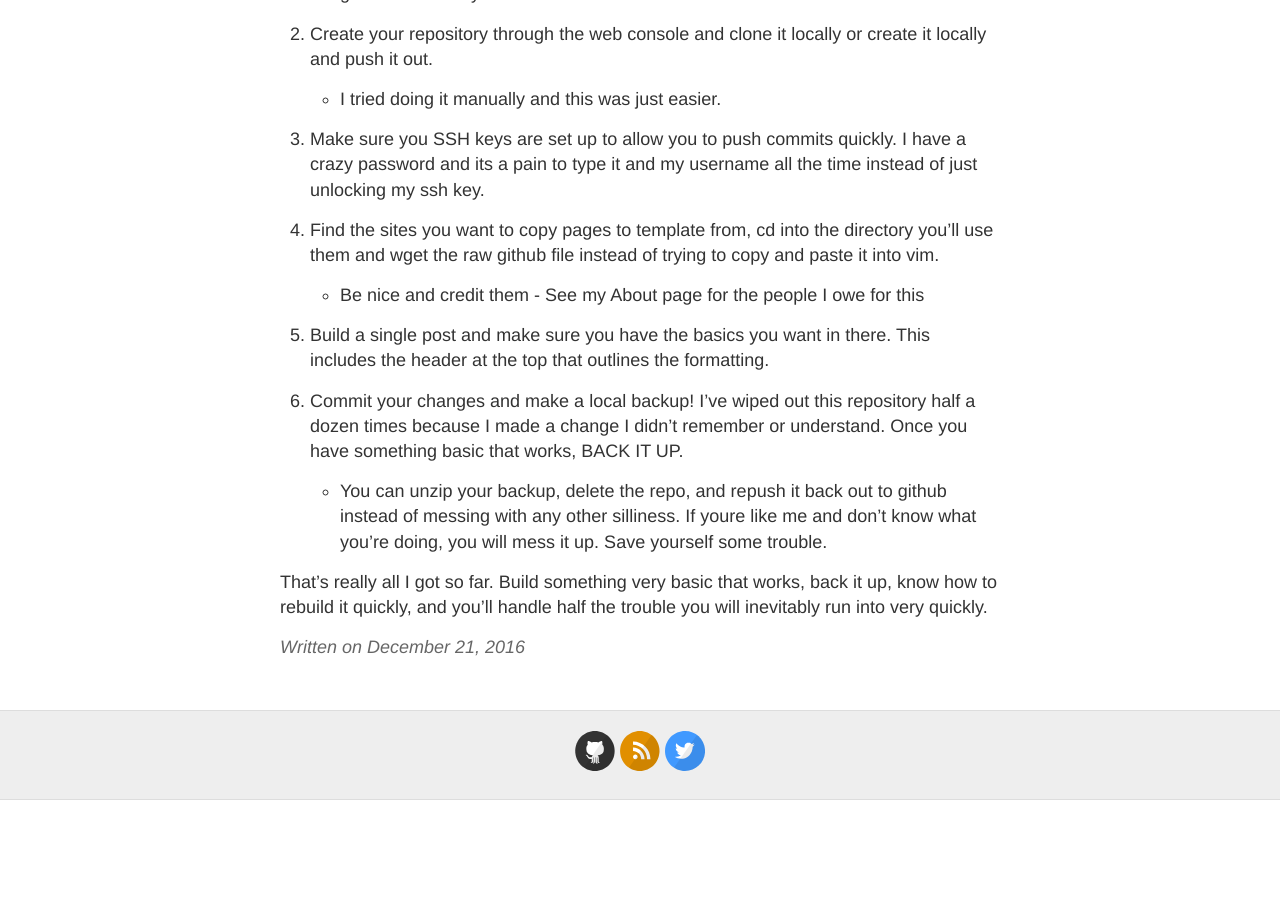
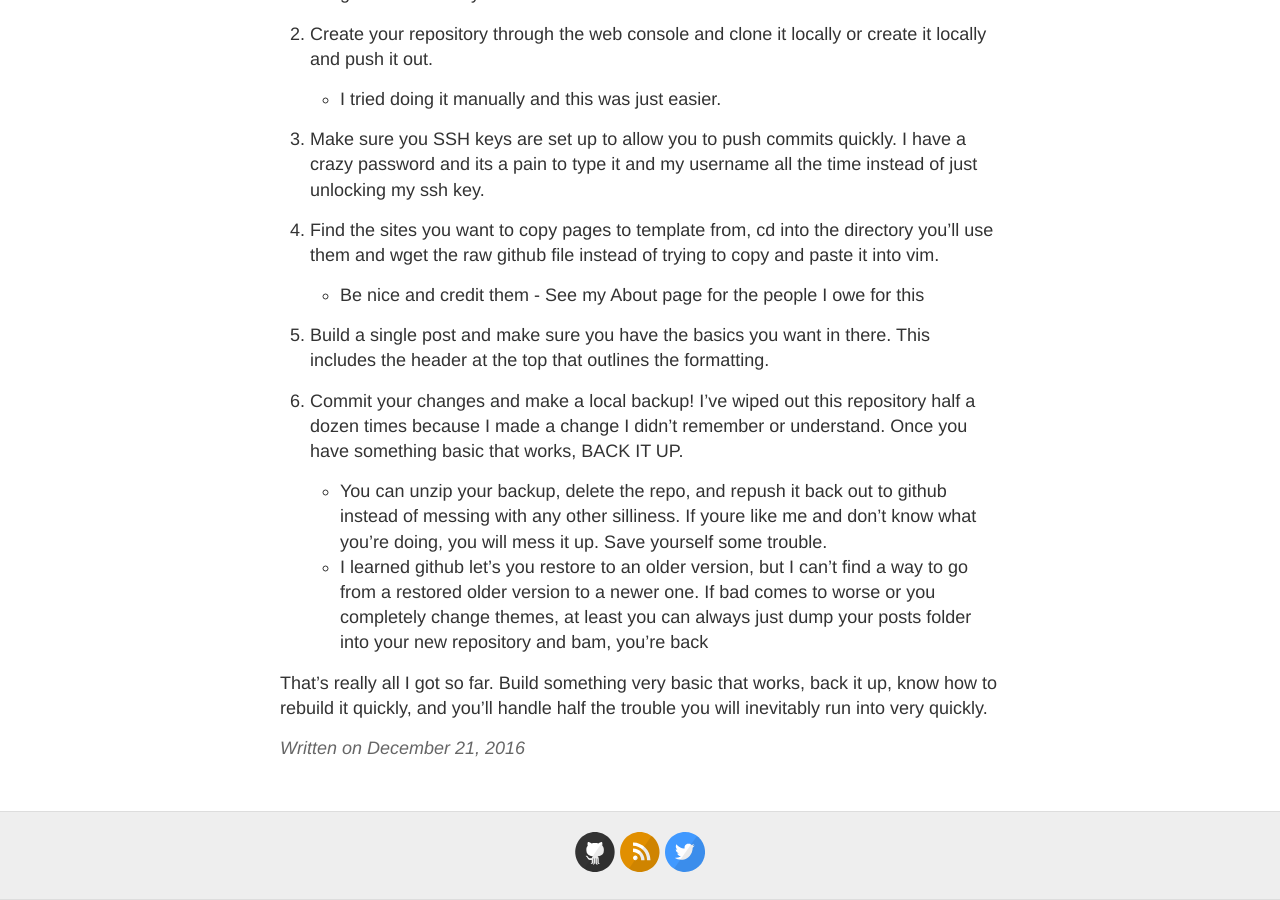
Before and after one commit to remotephone/blog.rmtph.one, a Jekyll site: the page built from _posts/2016-12-19-Installing_Jekyll_For_Security_Admins.md, in a window 1280 px wide and 900 px high, scrolled down 1816 px. Built offline with Jekyll 4.4.1, drawn with Linux system fonts in a browser that asks for light colours; our own code applies the rules of GitHub Pages for plain Markdown files; before the commit the page ends 2616 px from its top, so only the background shows below that.

Commit message:
updating installing post

```diff
--- a/_posts/2016-12-19-Installing_Jekyll_For_Security_Admins.md
+++ b/_posts/2016-12-19-Installing_Jekyll_For_Security_Admins.md
@@ -63,6 +62,7 @@ If you're working out of a new VM or environment, you'll need to repeat steps 1,
 6. Commit your changes and make a local backup! I've wiped out this repository half a dozen times because I made a change I didn't remember or understand. Once you have something basic that works, BACK IT UP.
 
 	* You can unzip your backup, delete the repo, and repush it back out to github instead of messing with any other silliness. If youre like me and don't know what you're doing, you will mess it up. Save yourself some trouble.
+	* I learned github let's you restore to an older version, but I can't find a way to go from a restored older version to a newer one. If bad comes to worse or you completely change themes, at least you can always just dump your posts folder into your new repository and bam, you're back
 
 
 That's really all I got so far. Build something very basic that works, back it up, know how to rebuild it quickly, and you'll handle half the trouble you will inevitably run into very quickly.
```
Also changed, not shown: other parts of _posts/2016-12-19-Installing_Jekyll_For_Security_Admins.md (+0 -1 lines), images/52774.png (deleted).
